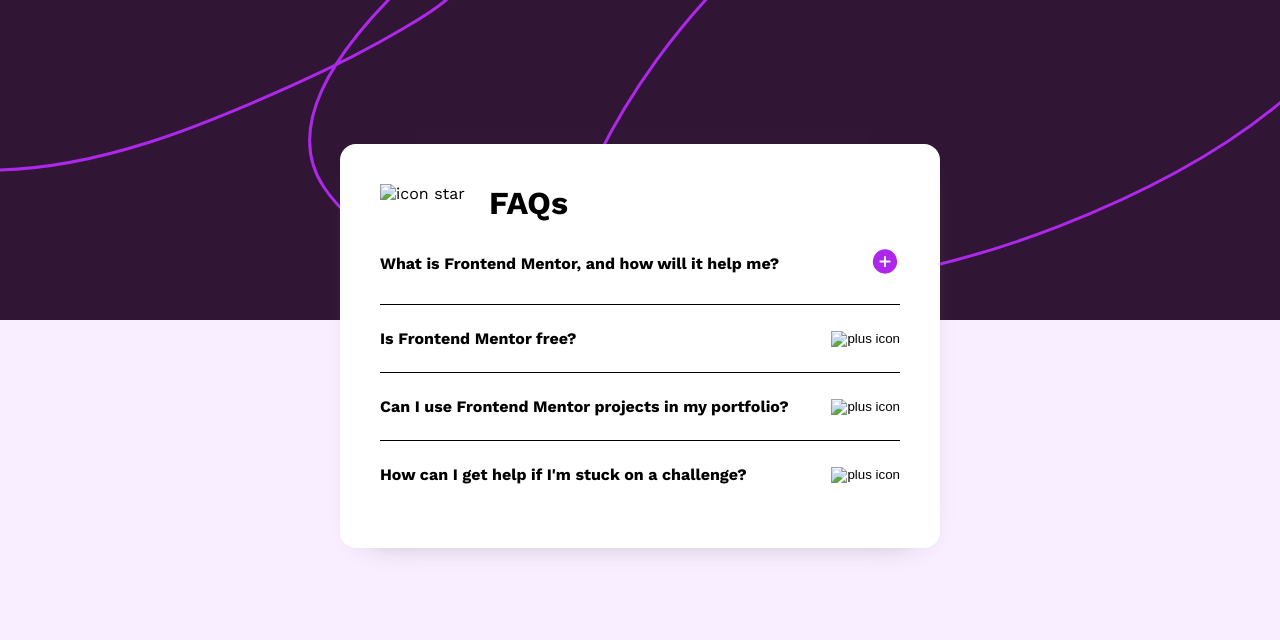
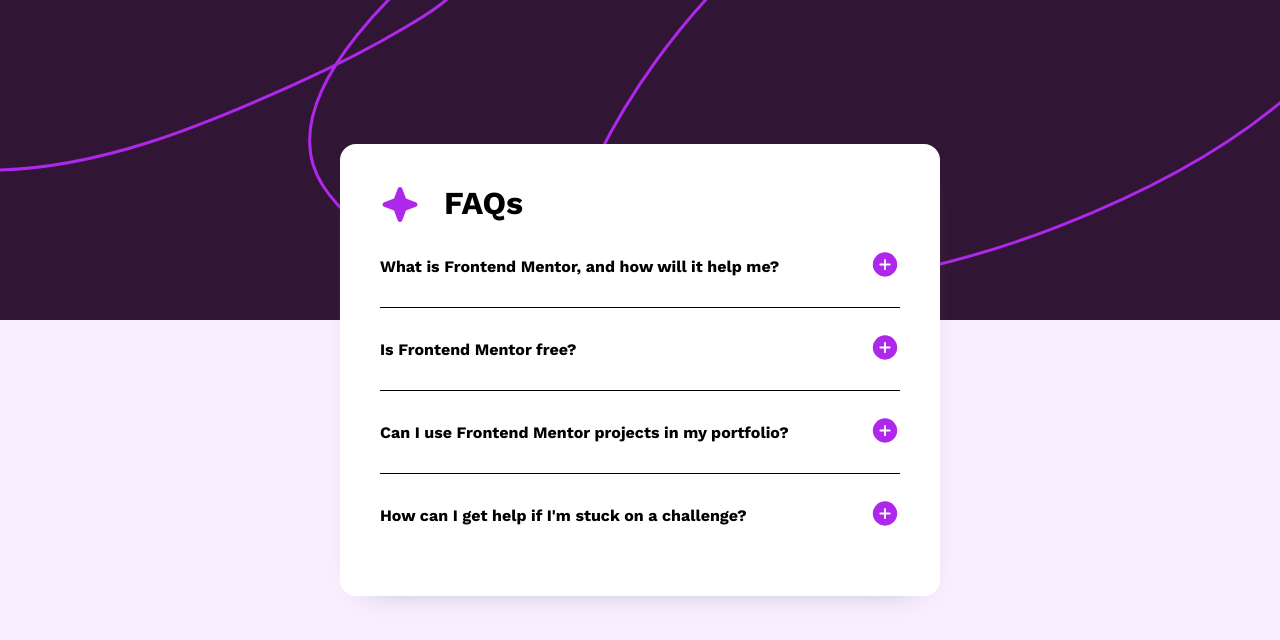
Before and after one commit to gonzaloorsi/FAQ-accordion, a plain HTML site: page index.html in a window 1280 px wide. Drawn offline with nearby package versions, Linux system fonts and the light colour scheme; the site is published under a folder, as on GitHub Pages, so addresses that start at the root find nothing.

Commit message:
fix(assets): correct URL for broken asset 2

```diff
--- a/index.html
+++ b/index.html
@@ -12,7 +12,7 @@
       <div class="accordion-container">
 
         <div class="container-intro">
-          <img src="/assets/images/icon-star.svg" alt="icon star">
+          <img src="./assets/images/icon-star.svg" alt="icon star">
           <h1>FAQs</h2>
         </div>
 
@@ -35,7 +35,7 @@
         <div class="accordion">
           <div class="accordion-header">
             <h2>Is Frontend Mentor free?</h2>
-            <button><img src="/assets/images/icon-plus.svg" alt="plus icon" /></button>
+            <button><img src="./assets/images/icon-plus.svg" alt="plus icon" /></button>
           </div>
           <div class="accordion-body">
             <p>
@@ -51,7 +51,7 @@
         <div class="accordion">
           <div class="accordion-header">
             <h2>Can I use Frontend Mentor projects in my portfolio?</h2>
-            <button><img src="/assets/images/icon-plus.svg" alt="plus icon" /></button>
+            <button><img src="./assets/images/icon-plus.svg" alt="plus icon" /></button>
           </div>
           <div class="accordion-body">
             <p>
@@ -67,7 +67,7 @@
         <div class="accordion">
           <div class="accordion-header">
             <h2>How can I get help if I'm stuck on a challenge?</h2>
-            <button><img src="/assets/images/icon-plus.svg" alt="plus icon" /></button>
+            <button><img src="./assets/images/icon-plus.svg" alt="plus icon" /></button>
           </div>
           <div class="accordion-body">
             <p>
```
